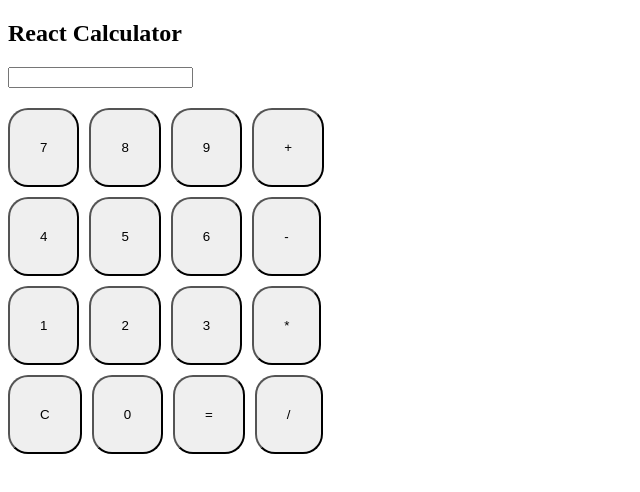
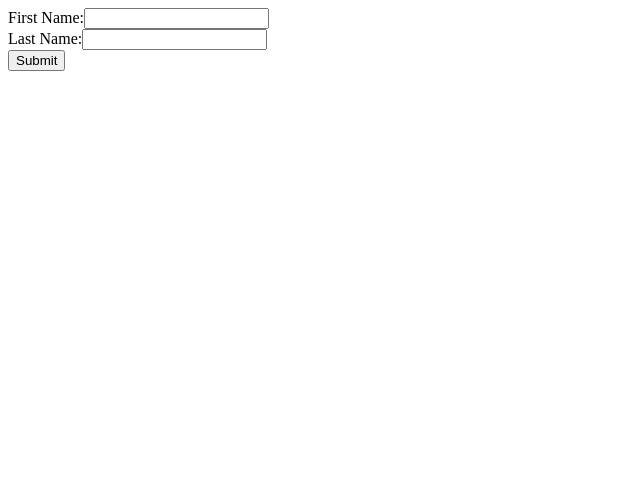
Before and after one commit to anishdix/React-Mini-Projects, a React (Create React App) app: page / in a window 1280 px wide. Shown: the top 492 px of the page, without its empty margins (0-640 px from the left). Built offline with nearby package versions, Linux system fonts and the light colour scheme.

Commit message:
redeploying display full name

```diff
--- a/src/App.js
+++ b/src/App.js
@@ -1,7 +1,7 @@
 // import CountryFlag from "./CountryFlag/CountryFlag";
-// import DisplayFullName from "./DisplayFullName/DisplayFullName";
+import DisplayFullName from "./DisplayFullName/DisplayFullName";
 // import StopWatch from "./StopWatch/StopWatch";
-import Calculator from "./Calculator/Calculator";
+// import Calculator from "./Calculator/Calculator";
 // import Counter from "./Counter/Counter";
 
 
@@ -10,10 +10,10 @@ function App() {
   return(
 
     // <CountryFlag/>
-    // <DisplayFullName/>
+    <DisplayFullName/>
     // <StopWatch/>
     // <Counter/>
-    <Calculator/>
+    // <Calculator/>
   )
 }
 
```
